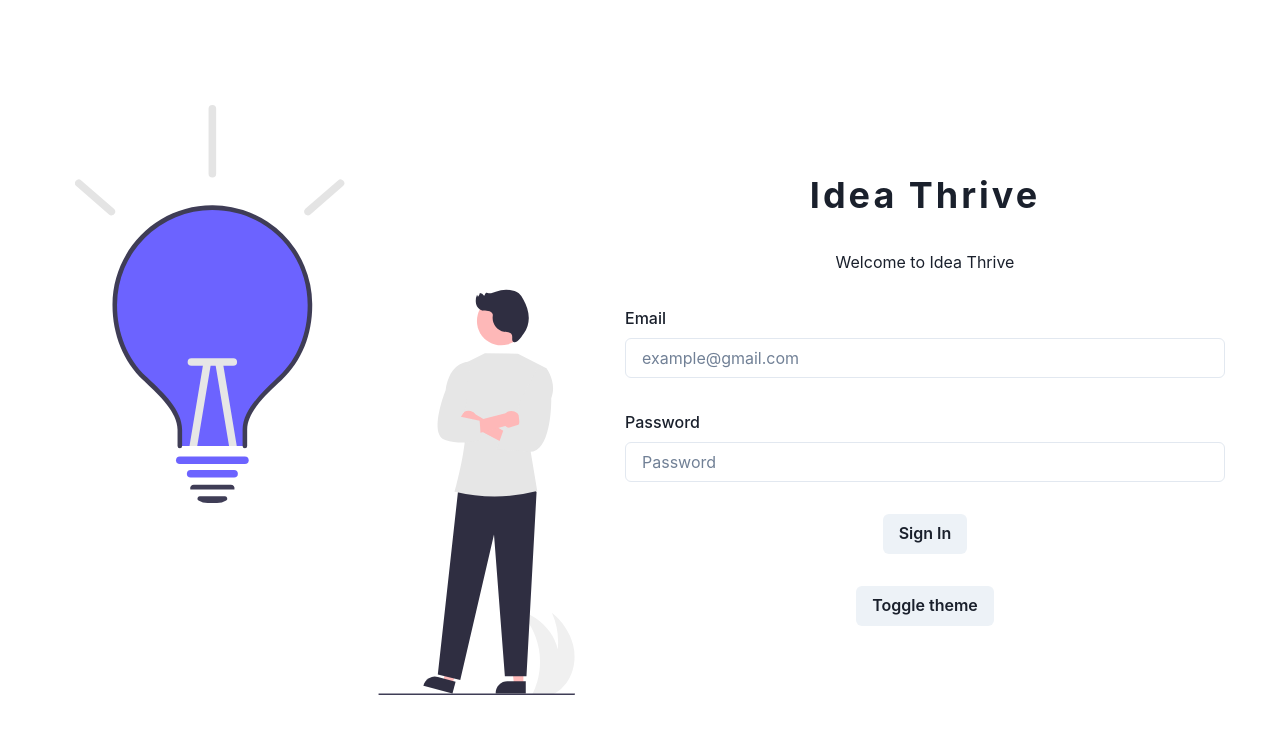
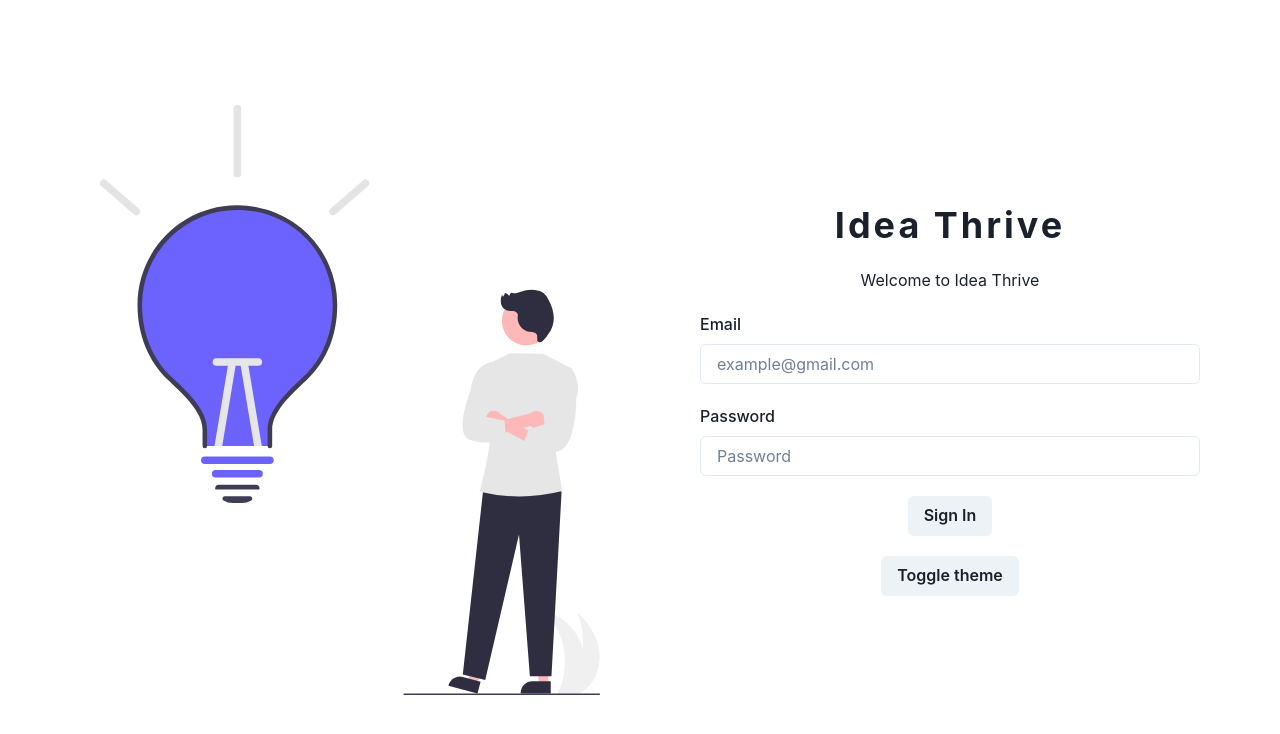
Before and after one commit to Idea-Thrive/frontend, a React (Create React App) app: page /login in a window 1280 px wide. Shown: the top 734 px of the page. Built offline with nearby package versions, Linux system fonts and the light colour scheme.

Commit message:
feat: improve login page

```diff
--- a/src/pages/login/login.tsx
+++ b/src/pages/login/login.tsx
@@ -57,7 +57,12 @@ function Login() {
         pointerEvents="none"
       />
 
-      <VStack w="full" spacing={8} flexBasis={{ base: '100%', lg: '50%' }}>
+      <VStack
+        w="full"
+        spacing={5}
+        flexBasis={{ base: '100%', lg: '50%' }}
+        maxW={500}
+      >
         <Heading letterSpacing={3}>Idea Thrive</Heading>
 
         <Text>Welcome to Idea Thrive</Text>
```
